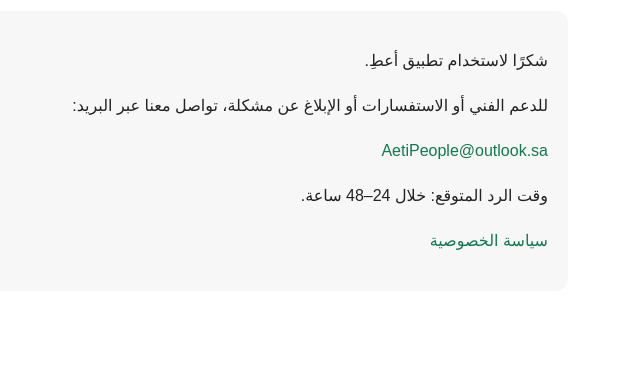
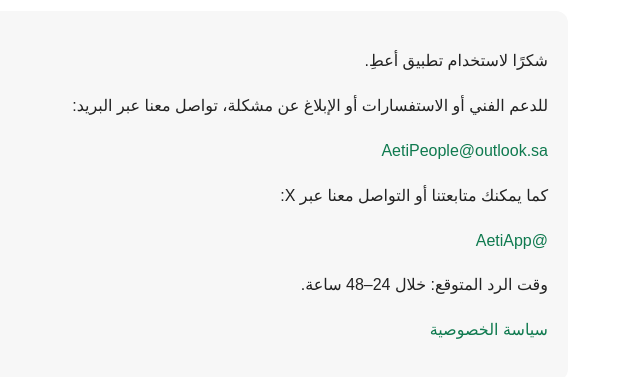
Before and after one commit to ayoubmohamedd-dotcom/aeti-support, a plain HTML site: page index.html in a window 1280 px wide. Shown: the part 149-526 px from the top of the page, without its empty margins (472-1112 px from the left). Drawn offline with Linux system fonts and the light colour scheme.

Commit message:
Add X platform contact information to index.html

```diff
--- a/index.html
+++ b/index.html
@@ -17,6 +17,8 @@
     <p>شكرًا لاستخدام تطبيق أعطِ.</p>
     <p>للدعم الفني أو الاستفسارات أو الإبلاغ عن مشكلة، تواصل معنا عبر البريد:</p>
     <p><a href="mailto:AetiPeople@outlook.sa">AetiPeople@outlook.sa</a></p>
+    <p>كما يمكنك متابعتنا أو التواصل معنا عبر X:</p>
+    <p><a href="https://x.com/AetiApp" target="_blank">@AetiApp</a></p>
     <p>وقت الرد المتوقع: خلال 24–48 ساعة.</p>
     <p><a href="./privacy.html">سياسة الخصوصية</a></p>
   </div>
```
